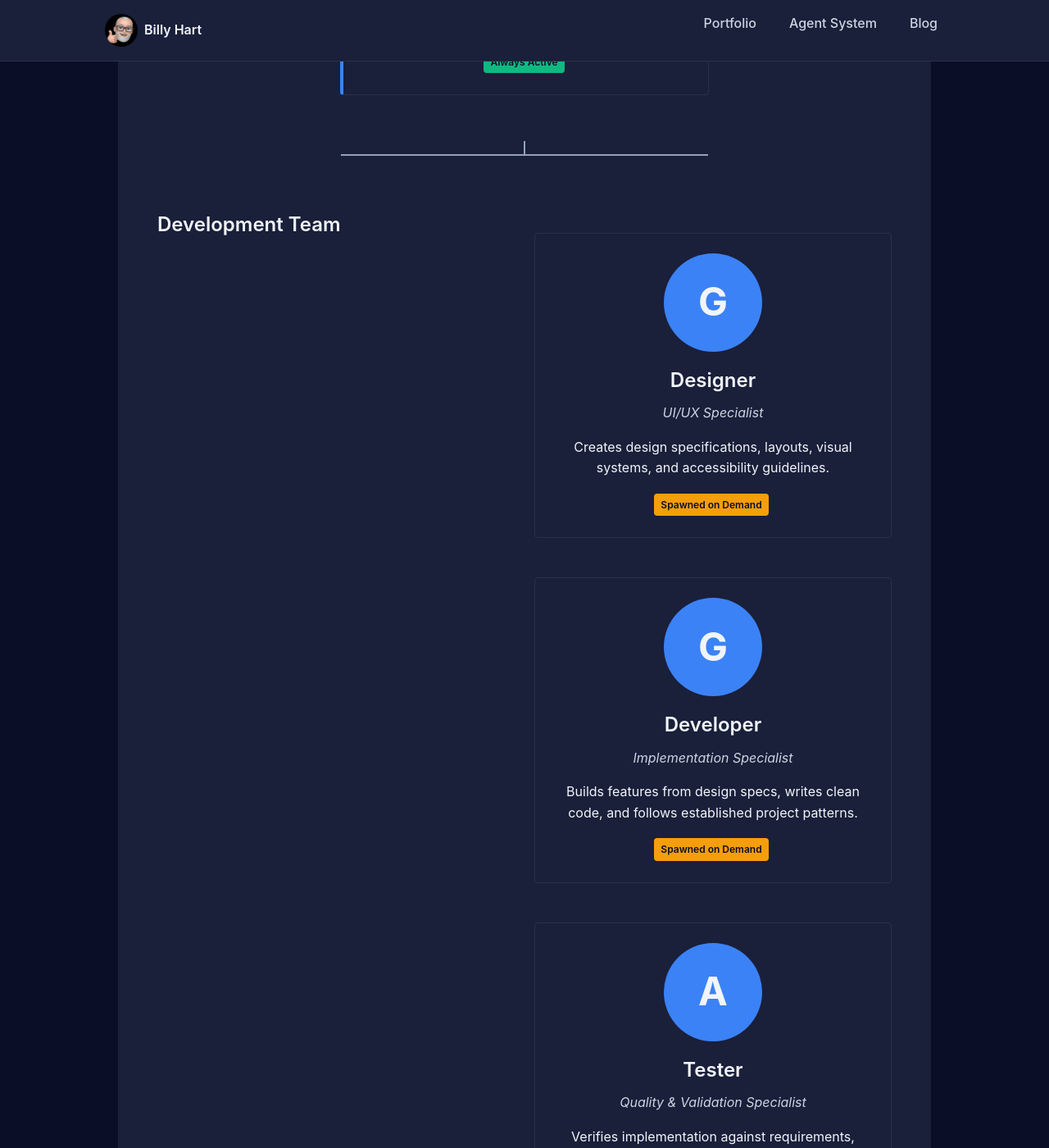
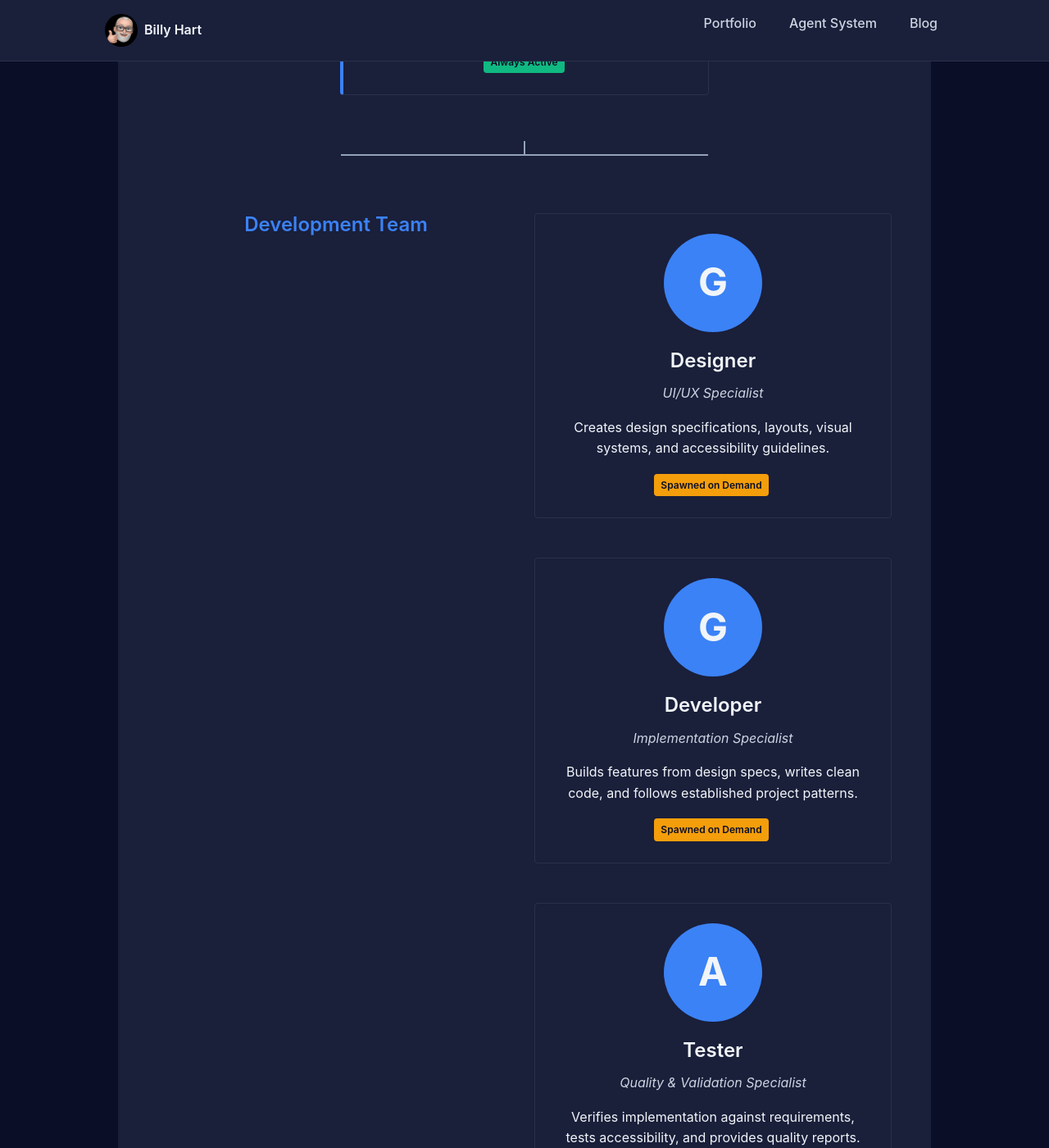
Before and after one commit to billyjhart/billyjhart.github.io, a Jekyll site: the page built from agents.md, in a window 1280 px wide and 1400 px high, scrolled down 1349 px. Shown: the whole window at 82% size. Built offline with Jekyll 4.4.1, drawn with Linux system fonts in a browser that asks for light colours.

Commit message:
Add missing CSS for agents page redesign
- Add teams-container, team-section, and comms-team-grid classes
- Add align-items: start to dev-team-grid for better alignment
- Add align-content: start to comms-team-grid for proper layout
- Add project-related CSS classes (projects-section, project-card, etc.)
- Fixes formatting issues on agents page with Teams and Communications sections

```diff
--- a/_sass/_components.scss
+++ b/_sass/_components.scss
@@ -592,3 +592,74 @@
         }
     }
 }
+
+// Projects Components
+.projects-section {
+    padding: $spacing-xl 0;
+
+    h2 {
+        text-align: center;
+        margin-bottom: $spacing-xl;
+    }
+}
+
+.project-card {
+    @extend .card;
+    border-left: 4px solid $accent-blue;
+    max-width: 800px;
+    margin: 0 auto $spacing-lg;
+
+    &:hover {
+        border-left-color: $accent-blue-light;
+    }
+}
+
+.project-title {
+    color: $text-primary;
+    font-size: $font-size-h3;
+    font-weight: $font-weight-semibold;
+    margin-bottom: $spacing-md;
+
+    &:hover {
+        color: $accent-blue-light;
+    }
+}
+
+.project-description {
+    color: $text-secondary;
+    margin-bottom: $spacing-lg;
+    line-height: 1.6;
+}
+
+.project-details {
+    display: flex;
+    flex-direction: column;
+    gap: $spacing-sm;
+}
+
+.project-meta {
+    display: flex;
+    align-items: center;
+    gap: $spacing-sm;
+
+    @media (max-width: $breakpoint-sm) {
+        flex-direction: column;
+        align-items: flex-start;
+        gap: $spacing-xs;
+    }
+}
+
+.project-label {
+    font-weight: $font-weight-semibold;
+    color: $text-secondary;
+    min-width: 120px;
+
+    @media (max-width: $breakpoint-sm) {
+        min-width: auto;
+    }
+}
+
+.project-value {
+    color: $text-primary;
+    font-weight: $font-weight-medium;
+}
--- a/_sass/_layout.scss
+++ b/_sass/_layout.scss
@@ -342,13 +342,38 @@
     margin: 0 auto;
 }
 
+// Teams Container
+.teams-container {
+    display: flex;
+    flex-direction: column;
+    gap: $spacing-xxl;
+    width: 100%;
+    max-width: 1000px;
+    margin: 0 auto;
+
+    @media (max-width: $breakpoint-md) {
+        gap: $spacing-xl;
+    }
+}
+
+.team-section {
+    width: 100%;
+
+    .team-title {
+        text-align: center;
+        margin-bottom: $spacing-lg;
+        color: $accent-blue;
+    }
+}
+
 .dev-team-grid {
     display: grid;
     grid-template-columns: repeat(auto-fit, minmax(280px, 1fr));
     gap: $spacing-lg;
-    margin-top: $spacing-lg;
+    align-items: start;
     width: 100%;
     max-width: 900px;
+    margin: 0 auto;
 
     @media (max-width: $breakpoint-md) {
         grid-template-columns: 1fr;
@@ -356,6 +381,24 @@
 
     @media (min-width: $breakpoint-md) and (max-width: $breakpoint-lg) {
         grid-template-columns: repeat(auto-fit, minmax(250px, 1fr));
+    }
+}
+
+.comms-team-grid {
+    display: grid;
+    grid-template-columns: repeat(auto-fit, minmax(320px, 1fr));
+    gap: $spacing-lg;
+    align-content: start;
+    width: 100%;
+    max-width: 900px;
+    margin: 0 auto;
+
+    @media (max-width: $breakpoint-md) {
+        grid-template-columns: 1fr;
+    }
+
+    @media (min-width: $breakpoint-md) and (max-width: $breakpoint-lg) {
+        grid-template-columns: repeat(auto-fit, minmax(300px, 1fr));
     }
 }
 
```
